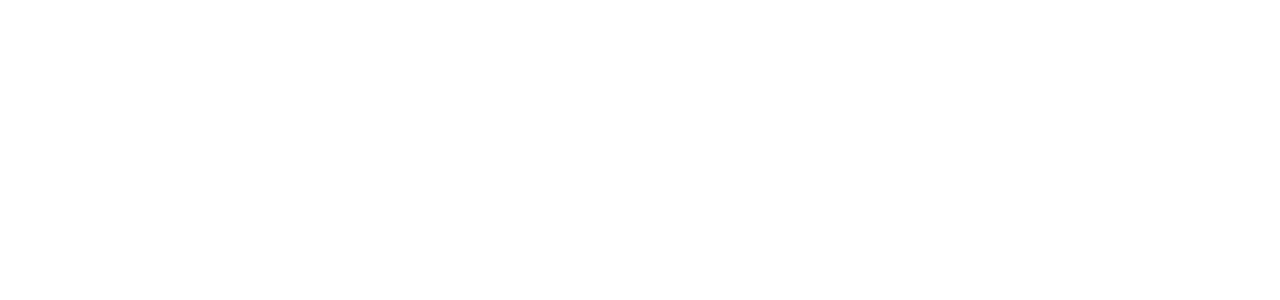
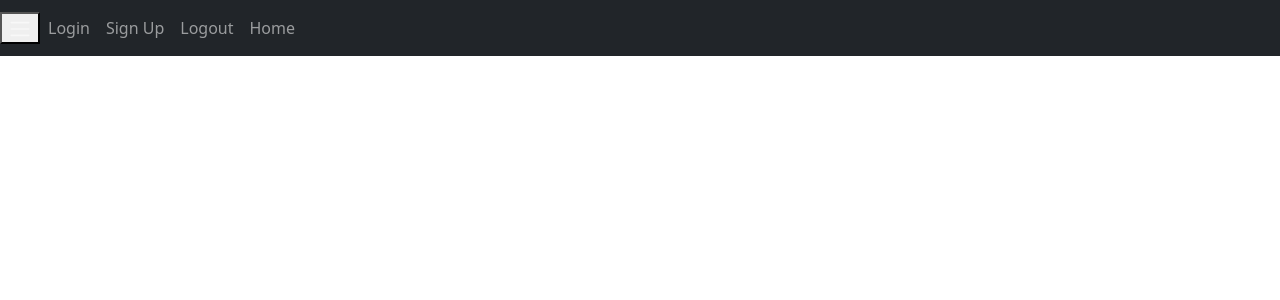
Before and after one commit to Andylr33/notes_webapp, a Flask app: page / in a window 1280 px wide. Before the commit the part shown is empty. Shown: the top 300 px of the page. Run offline with Flask 3, Linux system fonts and the light colour scheme.

Commit message:
added navbar

```diff
--- a/templates/layout.html
+++ b/templates/layout.html
@@ -3,11 +3,28 @@
 <head>
     <meta charset="UTF-8">
     <meta name="viewport" content="width=device-width, initial-scale=1.0">
+    <link href="https://cdn.jsdelivr.net/npm/bootstrap@5.3.2/dist/css/bootstrap.min.css" rel="stylesheet" integrity="sha384-T3c6CoIi6uLrA9TneNEoa7RxnatzjcDSCmG1MXxSR1GAsXEV/Dwwykc2MPK8M2HN" crossorigin="anonymous">
     <title>{% block title %}{% endblock %}</title>
 </head>
 <body>
+    <nav class="navbar navbar-expand-lg navbar-dark bg-dark">
+        <button class="navbar-toggle" type="button" data-toggle="collapse" data-target="navbar">
+            <span class="navbar-toggler-icon"></span>
+        </button>
+        <div class="collapse navbar-collapse" id="navbar">
+            <div class="navbar-nav">
+                <a class="nav-item nav-link " id="login" href="/login">Login</a>
+                <a class="nav-item nav-link " id="signUp" href="/sign-up">Sign Up</a>
+                <a class="nav-item nav-link " id="logout" href="/logout">Logout</a>
+                <a class="nav-item nav-link " id="home" href="/">Home</a>
+            </div>
+        </div>
+    </nav>
     {% block body %}
     {% endblock %}
 
+    <script src="https://cdn.jsdelivr.net/npm/@popperjs/core@2.11.8/dist/umd/popper.min.js" integrity="sha384-I7E8VVD/ismYTF4hNIPjVp/Zjvgyol6VFvRkX/vR+Vc4jQkC+hVqc2pM8ODewa9r" crossorigin="anonymous"></script>
+    <script src="https://cdn.jsdelivr.net/npm/bootstrap@5.3.2/dist/js/bootstrap.min.js" integrity="sha384-BBtl+eGJRgqQAUMxJ7pMwbEyER4l1g+O15P+16Ep7Q9Q+zqX6gSbd85u4mG4QzX+" crossorigin="anonymous"></script>
+    <script src="{{ url_for('static', filename='index.js') }}"></script>
 </body>
 </html>
```
Also changed, not shown: static/index.js (added).
